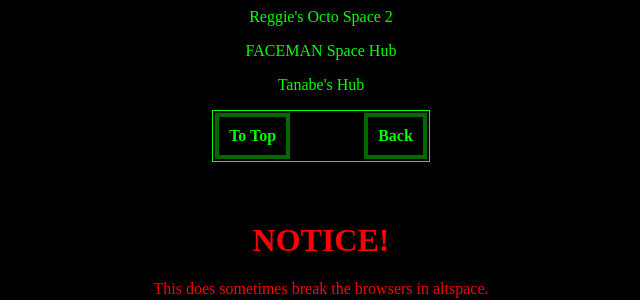
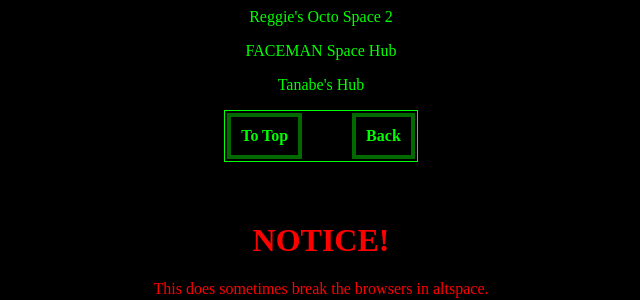
Before and after one commit to LunarTiger/AltspaceVR, a Jekyll site: the page teleportHub/index.html, which Jekyll copies as it is, in a window 1280 px wide. Shown: the part 738-1038 px from the top of the page, without its empty margins (319-959 px from the left). Built offline with Jekyll 4.4.1, drawn with Linux system fonts in a browser that asks for light colours.

Commit message:
Update index.html

```diff
--- a/teleportHub/index.html
+++ b/teleportHub/index.html
@@ -65,7 +65,7 @@
 		<table>
 			<tr>
 				<th><a href='#top'>To Top</a></th>
-				<th style='width: 50px;border: 0px;'></th>
+				<th style='width: 25%;border: 0px;'></th>
 				<th><a href="https://lunartiger.github.io/AltspaceVR/">Back</a></th>
 			</tr>
 		</table>
```
